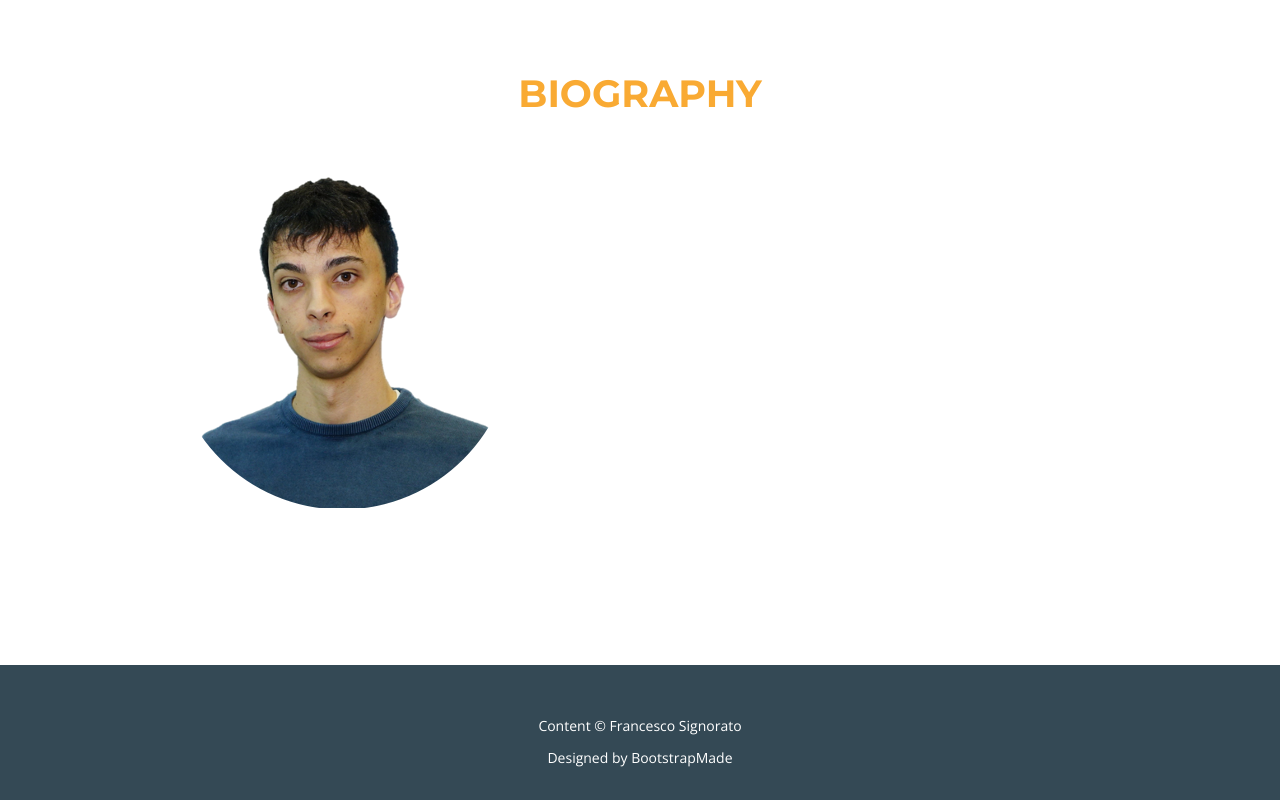
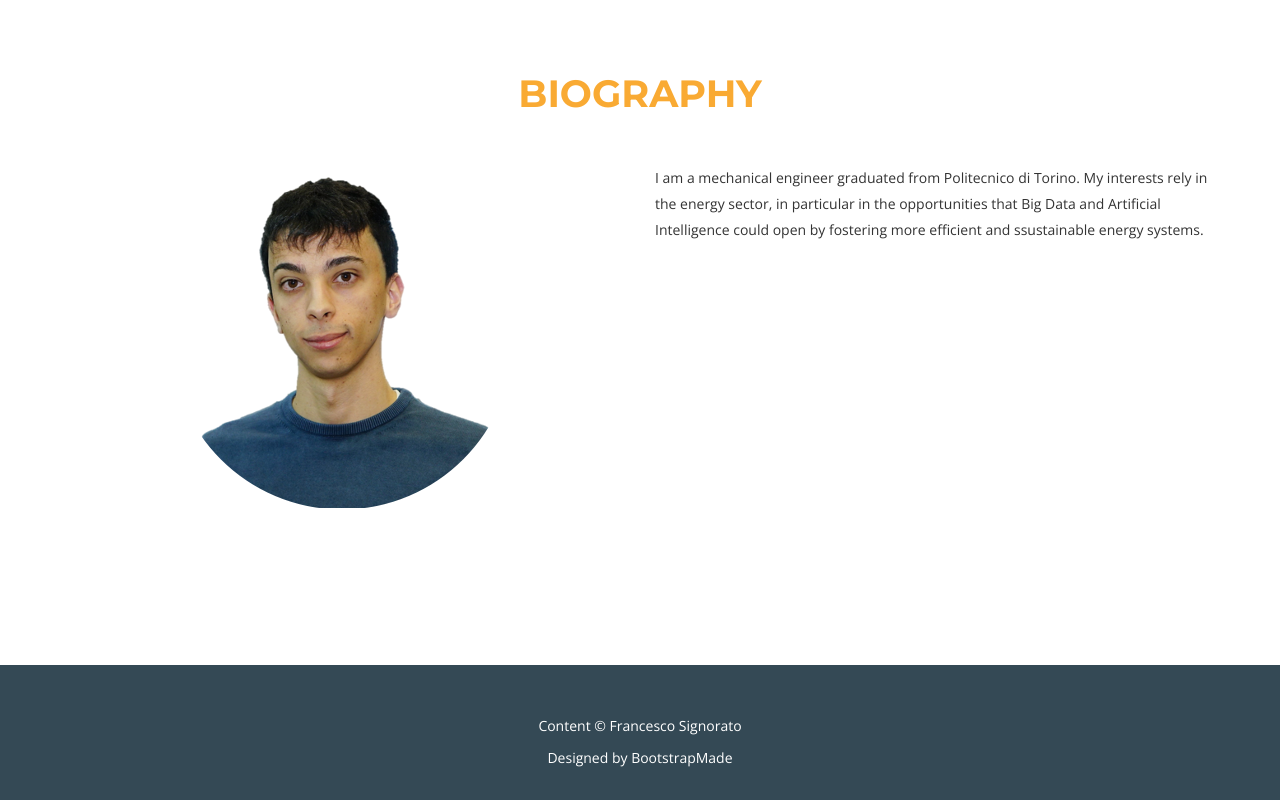
Before and after one commit to FrancescoSignorato/francescosignorato.github.io, a plain HTML site: page index.html in a window 1280 px wide. Shown: the part 897-1697 px from the top of the page. Drawn offline with nearby package versions, Linux system fonts and the light colour scheme.

Commit message:
Index commit

```diff
--- a/index.html
+++ b/index.html
@@ -92,7 +92,8 @@
         </div>
 
         <div class="col-md-6 content">
-          <p>
+          <p> I am a mechanical engineer graduated from Politecnico di Torino. My interests rely in the energy sector, in particular in the opportunities that Big Data and Artificial
+              Intelligence could open by fostering more efficient and ssustainable energy systems.
           </p>
         </div>
       </div>
```
